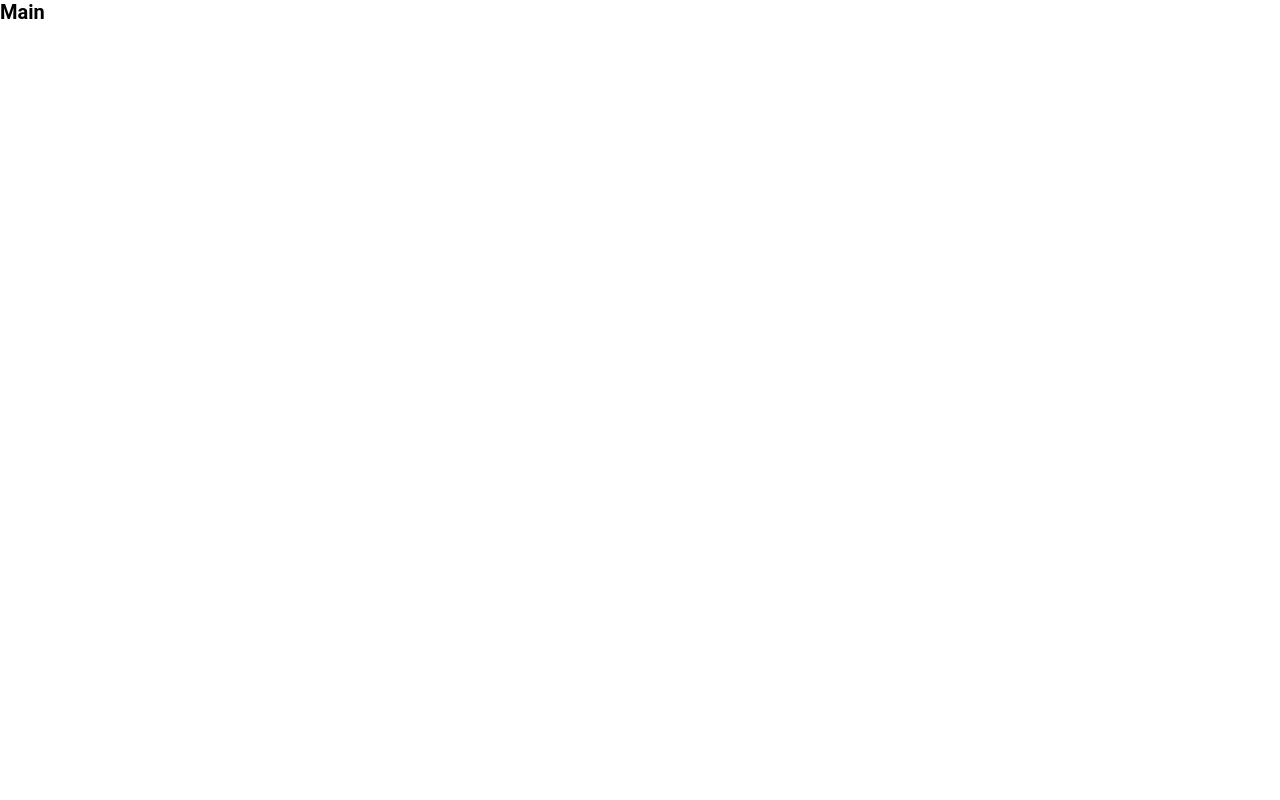
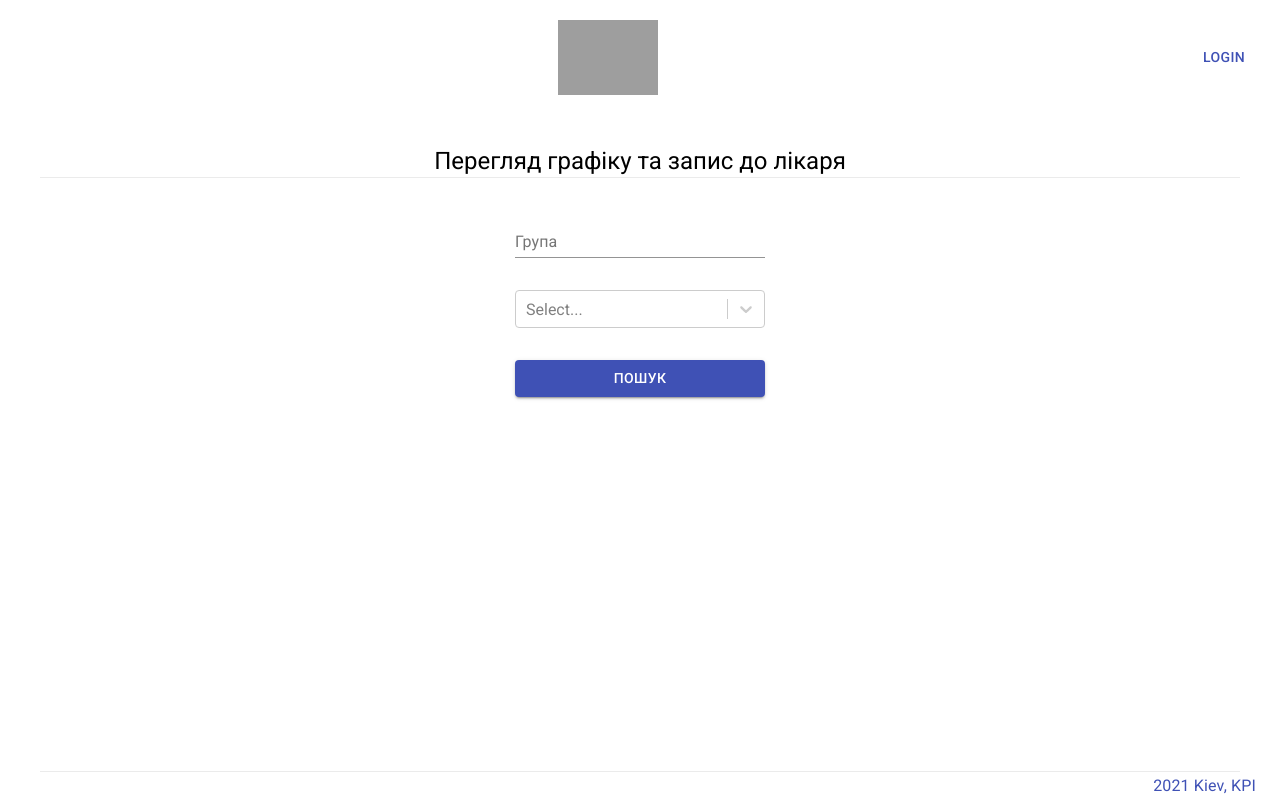
Before and after one commit to artum24/studentMedecine, a Next.js app: page / in a window 1280 px wide. Built offline with nearby package versions, Linux system fonts and the light colour scheme; grey boxes are pictures that could not be loaded.

Commit message:
add home page

```diff
--- /dev/null
+++ b/components/Footer/index.tsx
@@ -0,0 +1,14 @@
+import { Container, Divider, Typography } from "@material-ui/core";
+
+const Footer = () => {
+  return (
+    <Container>
+      <Divider light variant="middle" className="home__divider" />
+      <Typography variant="subtitle1" align="right" color="primary">
+        2021 Kiev, KPI
+      </Typography>
+    </Container>
+  );
+};
+
+export default Footer;
--- /dev/null
+++ b/components/Header/index.tsx
@@ -0,0 +1,19 @@
+import { Button, Container } from "@material-ui/core";
+
+const Header = () => {
+  return (
+    <Container maxWidth="lg">
+      <div className="header">
+        <div className="header__null"/>
+        <img
+          className="header__logo"
+          src="http://mobilnist.kpi.ua/wp-content/uploads/2017/12/%D0%9A%D0%9F%D0%98-%D0%BB%D0%BE%D0%B3%D0%BE.png"
+          alt="logo"
+        />
+        <Button color="primary">Login</Button>
+      </div>
+    </Container>
+  );
+};
+
+export default Header;
--- /dev/null
+++ b/components/Layout/index.tsx
@@ -0,0 +1,14 @@
+import Footer from "../Footer";
+import Header from "../Header";
+
+const Layout = ({ children }) => {
+  return (
+    <div className="layout">
+      <Header />
+      {children}
+      <Footer />
+    </div>
+  );
+};
+
+export default Layout;
--- /dev/null
+++ b/components/SearchForm/index.tsx
@@ -0,0 +1,74 @@
+import { useState } from "react";
+import { useForm, Controller } from "react-hook-form";
+import useStyles from "./styles";
+import { Button, FormControl, InputLabel, TextField } from "@material-ui/core";
+import Select from "react-select";
+
+const SearchForm = () => {
+  const classes = useStyles();
+  const isAuth = useState(false);
+  const { handleSubmit, control, errors } = useForm();
+  const onSubmit = (data) => console.log(data);
+  return (
+    <form className={classes.root} onSubmit={handleSubmit(onSubmit)}>
+      <Controller
+        name="group"
+        control={control}
+        defaultValue=""
+        render={({ onChange, value }) => (
+          <TextField
+            onChange={onChange}
+            value={value}
+            type="text"
+            label="Група"
+            placeholder="Група"
+            className={classes.textField}
+          />
+        )}
+      />
+      <Controller
+        className={classes.textField}
+        name="doctor"
+        control={control}
+        options={[
+          { value: "Хірург", label: "Хірург" },
+          { value: "Логопед", label: "Логопед" },
+          { value: "Травматолог", label: "Травматолог" },
+        ]}
+        as={Select}
+      />
+      {!isAuth ? (
+        <Controller
+          name="description"
+          control={control}
+          defaultValue=""
+          render={({ onChange, value }) => (
+            <TextField
+              onChange={onChange}
+              value={value}
+              variant="outlined"
+              label="Опис проблеми"
+              type="text"
+              name="description"
+              multiline
+              rows={3}
+              placeholder="Опис проблеми"
+              className={classes.textField}
+            />
+          )}
+        />
+      ) : null}
+
+      <Button
+        className={classes.button}
+        type="submit"
+        color="primary"
+        variant="contained"
+      >
+        Пошук
+      </Button>
+    </form>
+  );
+};
+
+export default SearchForm;
--- /dev/null
+++ b/components/SearchForm/styles.tsx
@@ -0,0 +1,23 @@
+import { createStyles, makeStyles, Theme } from "@material-ui/core/styles";
+
+const useStyles = makeStyles((theme: Theme) =>
+  createStyles({
+    root: {
+      display: "flex",
+      flexWrap: "wrap",
+      flexDirection: "column",
+      justifyContent: "center",
+      alignItems: "center",
+    },
+    textField: {
+      marginTop: theme.spacing(4),
+      width: 250,
+    },
+    button: {
+      width: 250,
+      marginTop: theme.spacing(4),
+    }
+  })
+);
+
+export default useStyles;
--- a/package.json
+++ b/package.json
@@ -8,9 +8,12 @@
     "start": "next start"
   },
   "dependencies": {
+    "@material-ui/core": "^4.11.3",
     "next": "10.0.5",
     "react": "17.0.1",
     "react-dom": "17.0.1",
+    "react-hook-form": "^6.15.1",
+    "react-select": "^4.1.0",
     "sass": "^1.32.7"
   },
   "devDependencies": {
--- a/pages/_app.tsx
+++ b/pages/_app.tsx
@@ -1,8 +1,20 @@
 import { AppProps } from "next/dist/next-server/lib/router/router";
 import "@/styles/index.scss";
+import Layout from "@/components/Layout";
+import Head from "next/head";
 
 const MyApp: React.FC<AppProps> = ({ Component, pageProps }) => {
-  return <Component {...pageProps} />;
+  return (
+    <Layout>
+      <Head>
+        <link
+          rel="stylesheet"
+          href="https://fonts.googleapis.com/css?family=Roboto:300,400,500,700&display=swap"
+        />
+      </Head>
+      <Component {...pageProps} />
+    </Layout>
+  );
 };
 
 export default MyApp;
--- a/pages/index.tsx
+++ b/pages/index.tsx
@@ -1,14 +1,20 @@
+import SearchForm from "@/components/SearchForm";
+import { Container, Typography, Divider } from "@material-ui/core";
 import Head from "next/head";
 
 const Home: React.FC = () => {
   return (
-    <div className="main">
+    <Container className="home">
       <Head>
         <title>Main page</title>
         <link rel="icon" href="/favicon.ico" />
       </Head>
-      <h1>Main</h1>
-    </div>
+      <Typography variant="h5" align="center">
+        Перегляд графіку та запис до лікаря
+      </Typography>
+      <Divider light variant="middle" className="home__divider" />
+      <SearchForm />
+    </Container>
   );
 };
 
--- a/styles/base/base.scss
+++ b/styles/base/base.scss
@@ -1,5 +1,4 @@
 html {
-  font-size: 62.5%; // 1rem === 10px
   font-family: "Roboto", sans-serif;
   box-sizing: border-box;
 }
--- /dev/null
+++ b/styles/components/Layout.scss
@@ -0,0 +1,5 @@
+.layout {
+  display: grid;
+  grid-template-rows: auto 1fr auto;
+  min-height: 100vh;
+}
--- /dev/null
+++ b/styles/components/header.scss
@@ -0,0 +1,15 @@
+.header {
+  margin-top: 20px;
+  display: flex;
+  justify-content: space-between;
+  align-items: center;
+  margin-bottom: 50px;
+  &__null {
+    @media screen and (max-width: $screen-md) {
+      display: none;
+    }
+  }
+  &__logo {
+    width: 100px;
+  }
+}
--- a/styles/index.scss
+++ b/styles/index.scss
@@ -1,5 +1,9 @@
 // @base
-@import './base/base.scss';
+@import "./base/base.scss";
 
 // @utils
-@import './utils/utils.scss';
+@import "./utils/utils.scss";
+
+// @components
+@import "./components/Layout.scss";
+@import "./components/header.scss";
```
Also changed, not shown: 1 other file (tests, documents, lock files or other folders).
